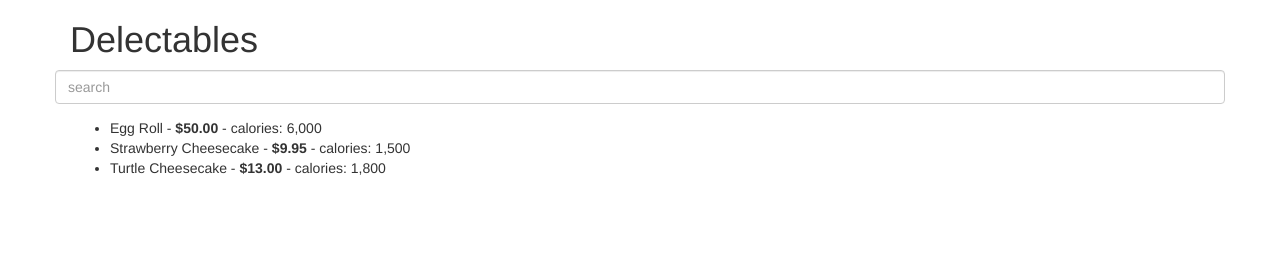
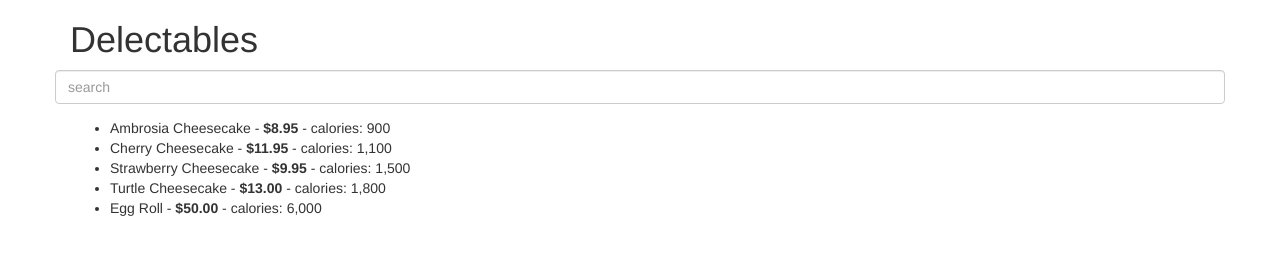
Before and after one commit to Drew242/js-warmups, a plain HTML site: page angular-cake/index.html in a window 1280 px wide. Drawn offline with nearby package versions, Linux system fonts and the light colour scheme.

Commit message:
chain filters

```diff
--- a/angular-cake/cake.js
+++ b/angular-cake/cake.js
@@ -31,6 +31,9 @@ function menu (CheesecakeFactory) {
     menu.title = "Delectables";
 
     menu.search = '';
+    menu.lowCal = function(menuItem) {
+      return menuItem.calories < 2000;
+    };
 
 	  menu.items = CheesecakeFactory.menuItems;
 
@@ -66,6 +69,20 @@ function CheesecakeFactory(){
     deliciousness: 10,
     flavor: 'chocolate',
     price: 13
+  },
+  {
+    name: 'Cherry Cheesecake',
+    calories: 1100,
+    deliciousness: 7,
+    flavor: 'cherriness',
+    price: 11.95
+  },
+  {
+    name: 'Ambrosia Cheesecake',
+    calories: 900,
+    deliciousness: 6,
+    flavor: 'cinnamon',
+    price: 8.95
   }
   ]
 
--- a/angular-cake/index.html
+++ b/angular-cake/index.html
@@ -17,7 +17,7 @@
           <input type='text' class='form-control' placeholder='search' ng-model='menu.search'/>
         </fieldset>
         <ul>
-          <li ng-repeat='item in menu.items | filter:menu.search'>
+          <li ng-repeat="item in menu.items | filter:menu.search | orderBy:'calories'">
             {{ item.name }} - <b>{{ item.price | currency }}</b> - calories: {{ item.calories | number }}
           </li>
         </ul>
```
